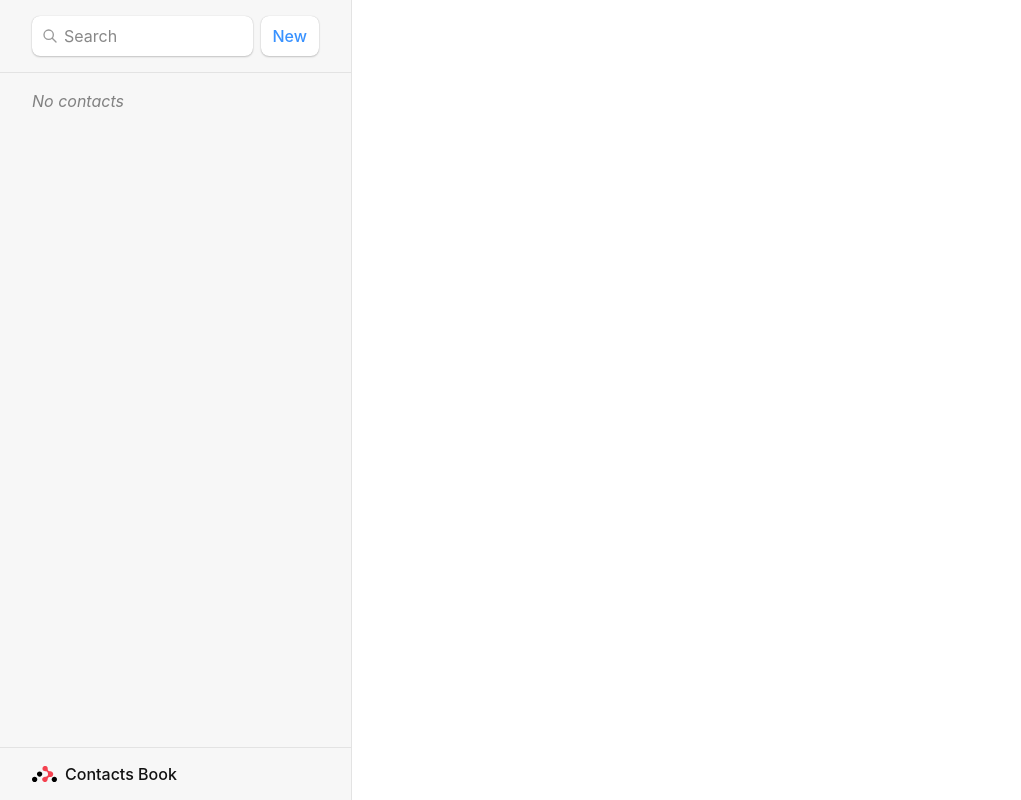
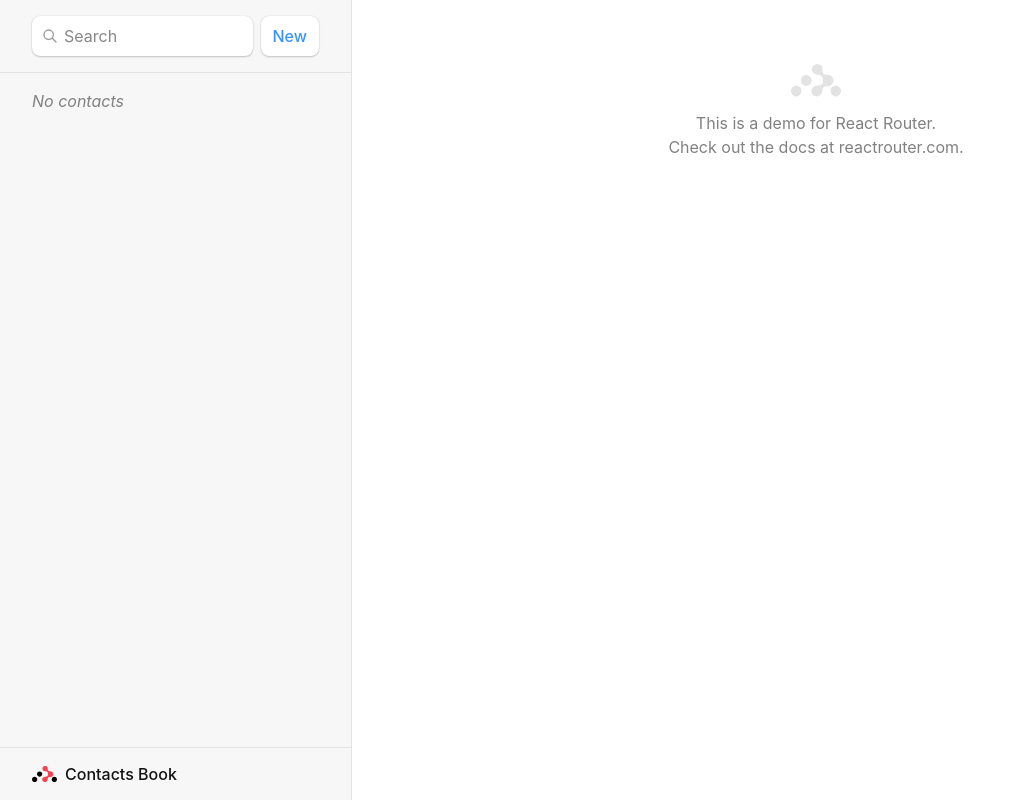
Before and after one commit to MK-Chakraborty/React-Router-Project, a React (Vite) app: page / in a window 1280 px wide. Shown: the whole page, without its empty margins (0-1021 px from the left). Built offline with nearby package versions, Linux system fonts and the light colour scheme.

Commit message:
index route and cancel edit

```diff
--- a/src/App.jsx
+++ b/src/App.jsx
@@ -8,6 +8,7 @@
 import Contact from "./components/Contact";
 import EditContact from "./components/EditContact";
 import ErrorPage from "./components/ErrorPage";
+import Index from "./components/Index";
 import Root from "./components/Root";
 import { contactLoader, contactsLoader } from "./loaders/loaders";
 
@@ -20,6 +21,10 @@
       loader: contactsLoader,
       action: createContactAction,
       children: [
+        {
+          index: true,
+          element: <Index />,
+        },
         {
           path: "contacts/:contactId",
           element: <Contact />,
--- a/src/components/EditContact.jsx
+++ b/src/components/EditContact.jsx
@@ -1,7 +1,8 @@
-import { Form, useLoaderData } from "react-router-dom";
+import { Form, useLoaderData, useNavigate } from "react-router-dom";
 
 export default function EditContact() {
   const { contact } = useLoaderData();
+  const navigate = useNavigate();
   return (
     <Form method="post" id="contact-form">
       <p>
@@ -46,7 +47,14 @@
       </label>
       <p>
         <button type="submit">Save</button>
-        <button type="button">Cancel</button>
+        <button
+          type="button"
+          onClick={() => {
+            navigate(-1);
+          }}
+        >
+          Cancel
+        </button>
       </p>
     </Form>
   );
--- /dev/null
+++ b/src/components/Index.jsx
@@ -0,0 +1,10 @@
+export default function Index() {
+  return (
+    <p id="zero-state">
+      This is a demo for React Router.
+      <br />
+      Check out{" "}
+      <a href="https://reactrouter.com">the docs at reactrouter.com</a>.
+    </p>
+  );
+}
```
